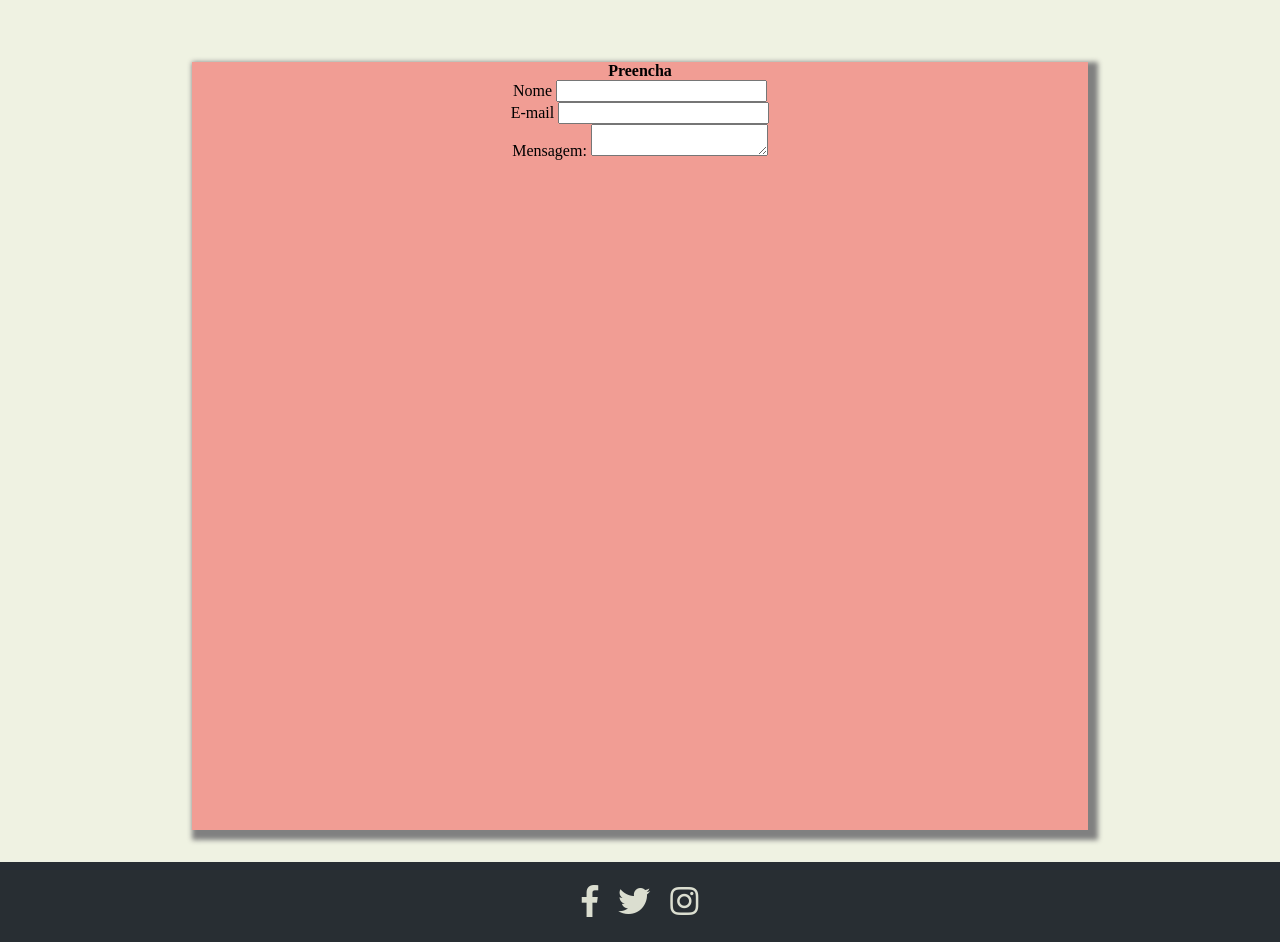
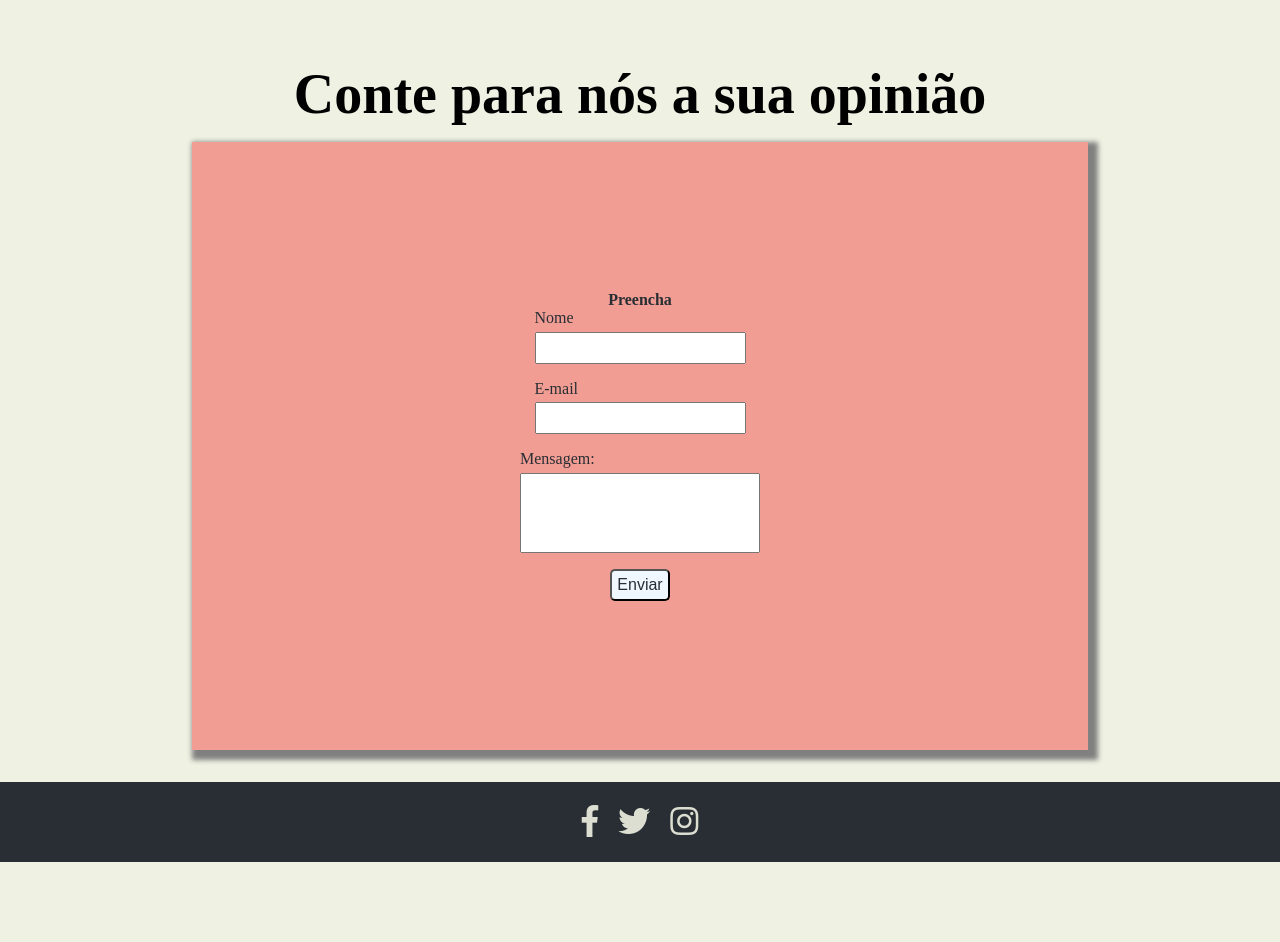
Before and after one commit to olivmarcos/desafios-Web, a plain HTML site: page EscolaSaberes/index.html in a window 1280 px wide. Shown: the part 1700-2642 px from the top of the page. After the commit the page ends 2562 px from the top, so only its background shows below. Drawn offline with Linux system fonts and the light colour scheme; a web font is replaced by a local one.

Commit message:
Formulario ok

```diff
--- a/EscolaSaberes/css/style.css
+++ b/EscolaSaberes/css/style.css
@@ -143,16 +143,51 @@ a:hover {
 #teste {
   display: flex;
   justify-content: center;
-  min-height: 100vh;
+  min-height: 80vh;
 }
+#titulo {
+  font-size: 3.5rem;
+  display: flex;
+  justify-content: center;
+  margin-bottom: 1rem;
+}
+
 form {
   box-shadow: 5px 5px 5px 5px gray;
   background-color: #f19d94;
   display: flex;
   flex-direction: column;
   align-items: center;
+  justify-content: center;
   margin-bottom: 2rem;
   width: 70%;
+}
+
+form h1, label {
+  color: #282e33;
+}
+form input {
+  display: block;
+  height: 2rem;
+  margin-bottom: 1rem;
+  margin-top: 0.3rem;
+
+}
+
+form textarea {
+  margin-top: 0.3rem;
+  height: 5rem;
+  width: 15rem;
+  resize: none;
+  display: block;
+}
+
+form button {
+  color: #282e33;
+  background-color: aliceblue;
+  border-radius: 5px;
+  padding: 5px;
+  margin-top: 1rem;
 }
 /*FOOTER*/
 footer {
--- a/EscolaSaberes/index.html
+++ b/EscolaSaberes/index.html
@@ -6,8 +6,16 @@
     <meta http-equiv="X-UA-Compatible" content="ie=edge" />
     <title>Escola Saberes</title>
     <link rel="stylesheet" href="css/style.css" />
-    <link rel="stylesheet" href="https://use.fontawesome.com/releases/v5.7.2/css/all.css" integrity="sha384-fnmOCqbTlWIlj8LyTjo7mOUStjsKC4pOpQbqyi7RrhN7udi9RwhKkMHpvLbHG9Sr" crossorigin="anonymous">
-    <link href="https://fonts.googleapis.com/css?family=ZCOOL+XiaoWei" rel="stylesheet">
+    <link
+      rel="stylesheet"
+      href="https://use.fontawesome.com/releases/v5.7.2/css/all.css"
+      integrity="sha384-fnmOCqbTlWIlj8LyTjo7mOUStjsKC4pOpQbqyi7RrhN7udi9RwhKkMHpvLbHG9Sr"
+      crossorigin="anonymous"
+    />
+    <link
+      href="https://fonts.googleapis.com/css?family=ZCOOL+XiaoWei"
+      rel="stylesheet"
+    />
   </head>
   <body>
     <header>
@@ -42,6 +50,9 @@
       </div>
     </section>
 
+    <div id="titulo">
+      <h1>Conte para nós a sua opinião</h1>
+    </div>
     <section id="teste">
       <form>
         <h1>Preencha</h1>
@@ -58,14 +69,22 @@
           <label for="msg">Mensagem:</label>
           <textarea id="msg"></textarea>
         </div>
+        <div>
+          <button type="submit">Enviar</button>
+        </div>
       </form>
     </section>
-
     <footer>
       <ul>
-        <li><a href="" alt="Facebook"><i class="fab fa-facebook-f"></i></a></li>
-        <li><a href="" alt="Twitter"><i class="fab fa-twitter"></i></a></li>
-        <li><a href="" alt="Instagram"><i class="fab fa-instagram"></i></a></li>
+        <li>
+          <a href="" alt="Facebook"><i class="fab fa-facebook-f"></i></a>
+        </li>
+        <li>
+          <a href="" alt="Twitter"><i class="fab fa-twitter"></i></a>
+        </li>
+        <li>
+          <a href="" alt="Instagram"><i class="fab fa-instagram"></i></a>
+        </li>
       </ul>
     </footer>
   </body>
```
Lines whose indentation alone changed are shown as unchanged.
